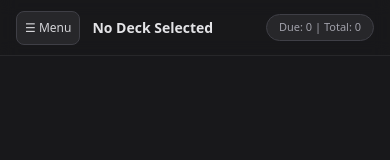
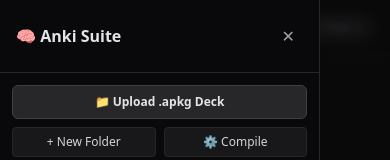
Before and after one commit to medclac/ANKI-NOTES-, a website: page index.html in a window 390 px wide. Both pictures are taken after a click on the button "☰ Menu". Shown: the top 160 px of the page. Drawn offline with nearby package versions, Linux system fonts and the light colour scheme.

Commit message:
Update index.html

```diff
--- a/index.html
+++ b/index.html
@@ -17,11 +17,11 @@
     <div id="sidebar-backdrop" onclick="toggleSidebar()" class="fixed inset-0 bg-black/60 z-20 hidden md:hidden backdrop-blur-sm"></div>
 
     <!-- SIDEBAR -->
-    <aside id="sidebar" class="fixed md:static inset-y-0 left-0 w-80 bg-zinc-950 border-r border-zinc-800 flex flex-col h-full z-30 transform -translate-x-full md:translate-x-0 transition-transform duration-200">
+    <aside id="sidebar" class="fixed md:static inset-y-0 left-0 w-80 bg-zinc-950 border-r border-zinc-800 flex flex-col h-full z-30 transform -translate-x-full md:translate-x-0 transition-transform duration-200 ease-in-out">
         <!-- Sidebar Header -->
         <div class="p-4 border-b border-zinc-800 flex items-center justify-between">
             <h2 class="font-bold text-zinc-200 flex items-center gap-2">🧠 Anki Suite</h2>
-            <button onclick="toggleSidebar()" class="md:hidden text-zinc-400 hover:text-white p-1">✕</button>
+            <button onclick="toggleSidebar()" class="md:hidden text-zinc-400 hover:text-white p-2">✕</button>
         </div>
 
         <!-- Sidebar Actions -->
@@ -187,15 +187,22 @@
         function toggleSidebar() {
             const sidebar = document.getElementById('sidebar');
             const backdrop = document.getElementById('sidebar-backdrop');
-            sidebar.classList.toggle('-translate-x-full');
-            backdrop.classList.toggle('hidden');
+
+            if (sidebar.classList.contains('-translate-x-full')) {
+                sidebar.classList.remove('-translate-x-full');
+                sidebar.classList.add('translate-x-0');
+                backdrop.classList.remove('hidden');
+            } else {
+                sidebar.classList.add('-translate-x-full');
+                sidebar.classList.remove('translate-x-0');
+                backdrop.classList.add('hidden');
+            }
         }
 
         function initSession() {
             const deck = getActiveDeck();
             if (!deck) return;
 
-            document.getElementById('active-deck-titleinnerText = deck.name;
             const now = Date.now();
             dueCards = deck.cards.filter(card => card.dueDate <= now);
             currentCardIndex = 0;
@@ -352,7 +359,6 @@
         function selectDeck(deckId) {
             activeDeckId = deckId;
             initSession();
-            // Automatically close sidebar on mobile after selecting a deck
             if (window.innerWidth < 768) {
                 toggleSidebar();
             }
@@ -367,7 +373,10 @@
             }
         }
 
-        function openFolderModal() { document.getElementById('folder-modal').classList.remove('hidden'); }
+        function openFolderModal() {
+            document.getElementById('folder-modal').classList.remove('hidden');
+        }
+
         function openCompileModal() {
             const container = document.getElementById('compile-checkboxes');
             container.innerHTML = appState.decks.map(d => `
@@ -378,6 +387,7 @@
             `).join('');
             document.getElementById('compile-modal').classList.remove('hidden');
         }
+
         function closeModals() {
             document.getElementById('folder-modal').classList.add('hidden');
             document.getElementById('compile-modal').classList.add('hidden');
```
